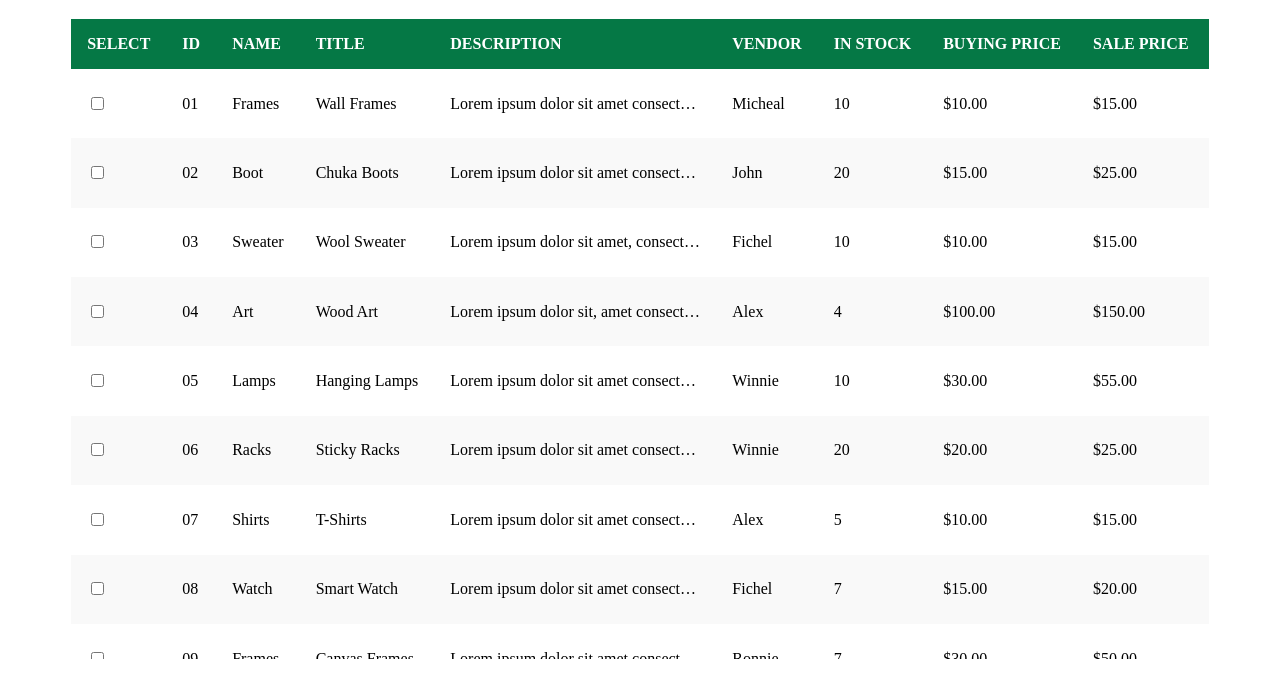
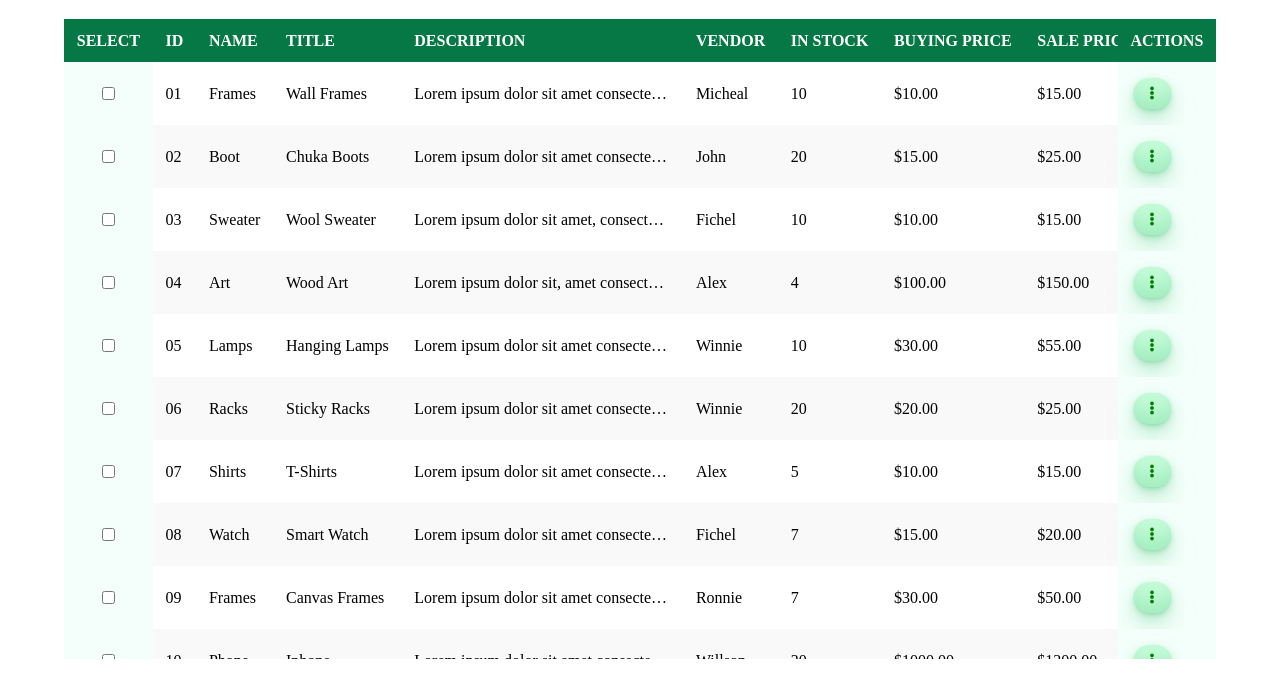
Before and after one commit to HarisWaseem43/Data-Table---HTML-CSS, a plain HTML site: page index.html in a window 1280 px wide. Shown: the part 61-758 px from the top of the page. Drawn offline with Linux system fonts and the light colour scheme.

Commit message:
Add Dropdown, Fixed Action and Select and change some stylinh

```diff
--- a/index.html
+++ b/index.html
@@ -17,7 +17,7 @@
       <table class="table">
         <thead>
           <tr>
-            <th>Select</th>
+            <th class="fixed_Select">Select</th>
             <th class="id">ID</th>
             <th>Name</th>
             <th>Title</th>
@@ -31,16 +31,16 @@
             <th>Shipment</th>
             <th>Refill Limit</th>
             <th>Location</th>
-            <th class="Act">Actions</th>
+            <th class="Actions_Fixed">Actions</th>
           </tr>
         </thead>
         <tbody>
           <tr>
-            <td class="input"><input type="checkbox" /></td>
+            <td class="fixed_Select input"><input type="checkbox" /></td>
             <td class="id">01</td>
             <td class="name">Frames</td>
             <td class="title">Wall Frames</td>
-            <td class="des">
+            <td class="description">
               Lorem ipsum dolor sit amet consectetur adipisicing elit. Nam, hic!
             </td>
             <td class="vendor">Micheal</td>
@@ -52,19 +52,26 @@
             <td class="shipment">$5.00</td>
             <td class="refill">50</td>
             <td class="location">14 St, Methon Town</td>
-            <td class="action">
+            <td class="actionbtn Actions_Fixed">
+              <div class="dropdown">
+                <button class="dropbtn">
+                  <i class="fas fa-ellipsis-v"></i>
+                </button>
+                <div class="dropdown-content">
                   <button><i class="fa fa-user-plus"></i> Add Vendor</button>
                   <button><i class="fa fa-cart-plus"></i> Add Products</button>
                   <button><i class="fas fa-edit"></i> Edit Products</button>
+                </div>
+              </div>
             </td>
           </tr>
           <tr>
-            <td><input type="checkbox" /></td>
+            <td class="fixed_Select"><input type="checkbox" /></td>
             <td>02</td>
             <td>Boot</td>
             <td class="title">Chuka Boots</td>
             <td
-              class="desc"
+              class="descriptionTitle"
               title="Lorem ipsum dolor sit amet consectetur adipisicing elit. Minima
 officiis illo, vero saepe earum atque?"
             >
@@ -79,19 +86,26 @@ officiis illo, vero saepe earum atque?"
             <td>Type B</td>
             <td>$7.00</td>
             <td>560</td>
-            <td>131 St, New York</td>
-            <td class="action">
+            <td class="location">131 St, New York</td>
+            <td class="actionbtn Actions_Fixed">
+              <div class="dropdown">
+                <button class="dropbtn">
+                  <i class="fas fa-ellipsis-v"></i>
+                </button>
+                <div class="dropdown-content">
                   <button><i class="fa fa-user-plus"></i> Add Vendor</button>
                   <button><i class="fa fa-cart-plus"></i> Add Products</button>
                   <button><i class="fas fa-edit"></i> Edit Products</button>
+                </div>
+              </div>
             </td>
           </tr>
           <tr>
-            <td><input type="checkbox" /></td>
+            <td class="fixed_Select"><input type="checkbox" /></td>
             <td>03</td>
             <td>Sweater</td>
             <td class="title">Wool Sweater</td>
-            <td class="des">
+            <td class="description">
               Lorem ipsum dolor sit amet, consectetur adipisicing elit. Officiis
               similique assumenda ut doloribus. Facilis nulla necessitatibus
               perferendis quisquam quae. Nobis.
@@ -104,20 +118,27 @@ officiis illo, vero saepe earum atque?"
             <td>Type A</td>
             <td>$5.00</td>
             <td>50</td>
-            <td>12 St, Australia</td>
-            <td class="action">
+            <td class="location">12 St, Australia</td>
+            <td class="actionbtn Actions_Fixed">
+              <div class="dropdown">
+                <button class="dropbtn">
+                  <i class="fas fa-ellipsis-v"></i>
+                </button>
+                <div class="dropdown-content">
                   <button><i class="fa fa-user-plus"></i> Add Vendor</button>
                   <button><i class="fa fa-cart-plus"></i> Add Products</button>
                   <button><i class="fas fa-edit"></i> Edit Products</button>
+                </div>
+              </div>
             </td>
           </tr>
           <tr>
-            <td><input type="checkbox" /></td>
+            <td class="fixed_Select"><input type="checkbox" /></td>
             <td>04</td>
             <td>Art</td>
             <td class="title">Wood Art</td>
             <td
-              class="desc"
+              class="descriptionTitle"
               title="Lorem ipsum dolor sit, amet consectetur adipisicing elit. Suscipit
 consequuntur quidem quaerat molestias inventore eos eum
 reprehenderit!"
@@ -134,19 +155,26 @@ reprehenderit!"
             <td>Type C</td>
             <td>$19.00</td>
             <td>60</td>
-            <td>#34, 31 St, Overseas Block, Paris</td>
-            <td class="action">
+            <td class="location">#34, 31 St, Overseas Block, Paris</td>
+            <td class="actionbtn Actions_Fixed">
+              <div class="dropdown">
+                <button class="dropbtn">
+                  <i class="fas fa-ellipsis-v"></i>
+                </button>
+                <div class="dropdown-content">
                   <button><i class="fa fa-user-plus"></i> Add Vendor</button>
                   <button><i class="fa fa-cart-plus"></i> Add Products</button>
                   <button><i class="fas fa-edit"></i> Edit Products</button>
+                </div>
+              </div>
             </td>
           </tr>
           <tr>
-            <td><input type="checkbox" /></td>
+            <td class="fixed_Select"><input type="checkbox" /></td>
             <td>05</td>
             <td>Lamps</td>
             <td class="title">Hanging Lamps</td>
-            <td class="des">
+            <td class="description">
               Lorem ipsum dolor sit amet consectetur adipisicing elit. Repellat
               in animi minus numquam earum nobis est rerum tenetur harum
               molestias.
@@ -159,20 +187,27 @@ reprehenderit!"
             <td>Type A</td>
             <td>$10.00</td>
             <td>20</td>
-            <td>124 St, Newton Block</td>
-            <td class="action">
+            <td class="location">124 St, Newton Block</td>
+            <td class="actionbtn Actions_Fixed">
+              <div class="dropdown">
+                <button class="dropbtn">
+                  <i class="fas fa-ellipsis-v"></i>
+                </button>
+                <div class="dropdown-content">
                   <button><i class="fa fa-user-plus"></i> Add Vendor</button>
                   <button><i class="fa fa-cart-plus"></i> Add Products</button>
                   <button><i class="fas fa-edit"></i> Edit Products</button>
+                </div>
+              </div>
             </td>
           </tr>
           <tr>
-            <td><input type="checkbox" /></td>
+            <td class="fixed_Select"><input type="checkbox" /></td>
             <td>06</td>
             <td>Racks</td>
             <td class="title">Sticky Racks</td>
             <td
-              class="desc"
+              class="descriptionTitle"
               title="Lorem ipsum dolor sit amet consectetur adipisicing elit. Repellat
 in animi minus numquam earum nobis est rerum tenetur harum
 molestias."
@@ -189,19 +224,26 @@ molestias."
             <td>Type B</td>
             <td>$14.00</td>
             <td>10</td>
-            <td>12 St, Newton Block</td>
-            <td class="action">
+            <td class="location">12 St, Newton Block</td>
+            <td class="actionbtn Actions_Fixed">
+              <div class="dropdown">
+                <button class="dropbtn">
+                  <i class="fas fa-ellipsis-v"></i>
+                </button>
+                <div class="dropdown-content">
                   <button><i class="fa fa-user-plus"></i> Add Vendor</button>
                   <button><i class="fa fa-cart-plus"></i> Add Products</button>
                   <button><i class="fas fa-edit"></i> Edit Products</button>
+                </div>
+              </div>
             </td>
           </tr>
           <tr>
-            <td><input type="checkbox" /></td>
+            <td class="fixed_Select"><input type="checkbox" /></td>
             <td>07</td>
             <td>Shirts</td>
             <td class="title">T-Shirts</td>
-            <td class="des">
+            <td class="description">
               Lorem ipsum dolor sit amet consectetur adipisicing elit. Repellat
               in.
             </td>
@@ -213,20 +255,27 @@ molestias."
             <td>Type B</td>
             <td>$7.00</td>
             <td>10</td>
-            <td>11 St, New York</td>
-            <td class="action">
+            <td class="location">11 St, New York</td>
+            <td class="actionbtn Actions_Fixed">
+              <div class="dropdown">
+                <button class="dropbtn">
+                  <i class="fas fa-ellipsis-v"></i>
+                </button>
+                <div class="dropdown-content">
                   <button><i class="fa fa-user-plus"></i> Add Vendor</button>
                   <button><i class="fa fa-cart-plus"></i> Add Products</button>
                   <button><i class="fas fa-edit"></i> Edit Products</button>
+                </div>
+              </div>
             </td>
           </tr>
           <tr>
-            <td><input type="checkbox" /></td>
+            <td class="fixed_Select"><input type="checkbox" /></td>
             <td>08</td>
             <td>Watch</td>
             <td class="title">Smart Watch</td>
             <td
-              class="desc"
+              class="descriptionTitle"
               title="Lorem ipsum dolor sit amet consectetur adipisicing elit. Repellat in animi minus numquam."
             >
               Lorem ipsum dolor sit amet consectetur adipisicing elit. Repellat
@@ -240,19 +289,26 @@ molestias."
             <td>Type C</td>
             <td>$10.00</td>
             <td>20</td>
-            <td>88 St, Birmingham</td>
-            <td class="action">
+            <td class="location">88 St, Birmingham</td>
+            <td class="actionbtn Actions_Fixed">
+              <div class="dropdown">
+                <button class="dropbtn">
+                  <i class="fas fa-ellipsis-v"></i>
+                </button>
+                <div class="dropdown-content">
                   <button><i class="fa fa-user-plus"></i> Add Vendor</button>
                   <button><i class="fa fa-cart-plus"></i> Add Products</button>
                   <button><i class="fas fa-edit"></i> Edit Products</button>
+                </div>
+              </div>
             </td>
           </tr>
           <tr>
-            <td><input type="checkbox" /></td>
+            <td class="fixed_Select"><input type="checkbox" /></td>
             <td>09</td>
             <td>Frames</td>
             <td class="title">Canvas Frames</td>
-            <td class="des">
+            <td class="description">
               Lorem ipsum dolor sit amet consectetur adipisicing elit. Repellat
               in animi minus numquam earum nobis.
             </td>
@@ -264,20 +320,27 @@ molestias."
             <td>Type A</td>
             <td>$10.00</td>
             <td>22</td>
-            <td>41 St, Manchester</td>
-            <td class="action">
+            <td class="location">41 St, Manchester</td>
+            <td class="actionbtn Actions_Fixed">
+              <div class="dropdown">
+                <button class="dropbtn">
+                  <i class="fas fa-ellipsis-v"></i>
+                </button>
+                <div class="dropdown-content">
                   <button><i class="fa fa-user-plus"></i> Add Vendor</button>
                   <button><i class="fa fa-cart-plus"></i> Add Products</button>
                   <button><i class="fas fa-edit"></i> Edit Products</button>
+                </div>
+              </div>
             </td>
           </tr>
           <tr>
-            <td><input type="checkbox" /></td>
+            <td class="fixed_Select"><input type="checkbox" /></td>
             <td>10</td>
             <td>Phone</td>
             <td class="title">Iphone</td>
             <td
-              class="desc"
+              class="descriptionTitle"
               title="Lorem ipsum dolor sit amet consectetur adipisicing elit."
             >
               Lorem ipsum dolor sit amet consectetur adipisicing elit.
@@ -290,11 +353,18 @@ molestias."
             <td>Type A</td>
             <td>$20.00</td>
             <td>20</td>
-            <td>22 St, Hueston</td>
-            <td class="action">
+            <td class="location">22 St, Hueston</td>
+            <td class="actionbtn Actions_Fixed">
+              <div class="dropdown">
+                <button class="dropbtn">
+                  <i class="fas fa-ellipsis-v"></i>
+                </button>
+                <div class="dropdown-content">
                   <button><i class="fa fa-user-plus"></i> Add Vendor</button>
                   <button><i class="fa fa-cart-plus"></i> Add Products</button>
                   <button><i class="fas fa-edit"></i> Edit Products</button>
+                </div>
+              </div>
             </td>
           </tr>
         </tbody>
--- a/styles.css
+++ b/styles.css
@@ -7,32 +7,77 @@
 .container {
   overflow: auto;
   margin: 0 auto;
-  width: 90%;
-  max-width: 100%;
+  width: 100vw;
+  max-width: 90vw;
   height: 80vh;
 }
+/* ___________________ Scroll Bar Styling ________________________ */
+.container::-webkit-scrollbar {
+  width: 0.8rem;
+}
+
+.container::-webkit-scrollbar-track {
+  background: #f1f1f1;
+}
+
+.container::-webkit-scrollbar-thumb {
+  background: #888;
+  border-radius: 0.6rem;
+}
+
+.container::-webkit-scrollbar-thumb:hover {
+  background: #057845;
+}
+/* ___________________ Scroll Bar Styling ______________________________ */
 
 /* Table styling */
 .table {
-  width: 100%;
+  width: 100vw;
   border-collapse: collapse;
 }
 
 .table th,
 .table td {
-  padding: 1rem;
+  padding: 0.8rem;
   text-align: left;
   white-space: nowrap;
 }
 
 /* Sticky table header */
+.table thead {
+  position: sticky;
+  top: 0;
+  z-index: 50;
+}
+
+/* Table Header Styling */
 .table th {
   text-transform: uppercase;
   background-color: #057845;
   color: white;
+}
+
+/* Fixed Checkboxes */
+.fixed_Select {
   position: sticky;
-  top: 0;
+  left: 0;
   z-index: 2;
+  background-color: #f4fffb;
+  text-align: center;
+}
+
+.Actions_Fixed {
+  position: sticky;
+  right: 0;
+  z-index: 0;
+  background-color: #f4fffb;
+  text-align: center;
+}
+
+.fixed_Select input[type="checkbox"] {
+  margin: 0 auto;
+  display: block;
+  cursor: pointer;
 }
 
 /* Alternate row background color */
@@ -46,12 +91,14 @@
   color: white;
 }
 
-/* Center align action column */
-.Act {
-  text-align: center !important;
+tr:hover td.fixed_Select,
+tr:hover td.Actions_Fixed {
+  background-color: #05884f;
+  color: white;
+  z-index: 23;
 }
-.action {
-  display: flex;
+
+.actionbtn {
   align-items: center;
 }
 
@@ -59,10 +106,11 @@
 .table tbody tr td button {
   background-color: #c2fbd7;
   border-radius: 1rem;
-  box-shadow: rgba(44, 187, 99, 0.2) 0 -25px 18px -14px inset,
-    rgba(44, 187, 99, 0.15) 0 1px 2px, rgba(44, 187, 99, 0.15) 0 2px 4px,
-    rgba(44, 187, 99, 0.15) 0 4px 8px, rgba(44, 187, 99, 0.15) 0 8px 16px,
-    rgba(44, 187, 99, 0.15) 0 16px 32px;
+  box-shadow: rgba(44, 187, 99, 0.2) 0 -1.5625rem 1.125rem -0.875rem inset,
+    rgba(44, 187, 99, 0.15) 0 0.0625rem 0.125rem,
+    rgba(44, 187, 99, 0.15) 0 0.125rem 0.25rem,
+    rgba(44, 187, 99, 0.15) 0 0.25rem 0.5rem,
+    rgba(44, 187, 99, 0.15) 0 0.5rem 1rem, rgba(44, 187, 99, 0.15) 0 1rem 2rem;
   color: green;
   cursor: pointer;
   margin: 0.2rem;
@@ -72,24 +120,51 @@
 }
 
 .table tbody tr td button:hover {
-  box-shadow: rgba(44, 187, 99, 0.35) 0 -25px 18px -14px inset,
-    rgba(44, 187, 99, 0.25) 0 1px 2px, rgba(44, 187, 99, 0.25) 0 2px 4px,
-    rgba(44, 187, 99, 0.25) 0 4px 8px, rgba(44, 187, 99, 0.25) 0 8px 16px,
-    rgba(44, 187, 99, 0.25) 0 16px 32px;
+  box-shadow: rgba(44, 187, 99, 0.35) 0 -1.5625rem 1.125rem -0.875rem inset,
+    rgba(44, 187, 99, 0.25) 0 0.0625rem 0.125rem,
+    rgba(44, 187, 99, 0.25) 0 0.125rem 0.25rem,
+    rgba(44, 187, 99, 0.25) 0 0.25rem 0.5rem,
+    rgba(44, 187, 99, 0.25) 0 0.5rem 1rem, rgba(44, 187, 99, 0.25) 0 1rem 2rem;
   transform: scale(1.05) rotate(-1deg);
 }
 
 /* Text truncation with ellipsis */
-.des,
+.description,
 .title,
-.desc {
-  max-width: 250px;
+.descriptionTitle,
+.location {
+  max-width: 16rem;
   overflow: hidden;
   text-overflow: ellipsis;
 }
 
 /* Show full text on hover */
-.des:hover {
+.description:hover {
   overflow: visible;
   text-wrap: wrap;
 }
+
+.dropdown {
+  position: relative;
+  display: inline-block;
+}
+
+.dropdown-content {
+  display: none;
+  position: absolute;
+  right: 0;
+  background-color: #07d17a;
+  border-radius: 1rem;
+  min-width: 10rem;
+  z-index: 9;
+}
+
+table tr:nth-last-child(-n + 3) .dropdown-content {
+  right: 0;
+  bottom: 2.2rem;
+}
+
+.dropdown:hover .dropdown-content {
+  display: flex;
+  flex-direction: column;
+}
```
Lines whose indentation alone changed are shown as unchanged.
